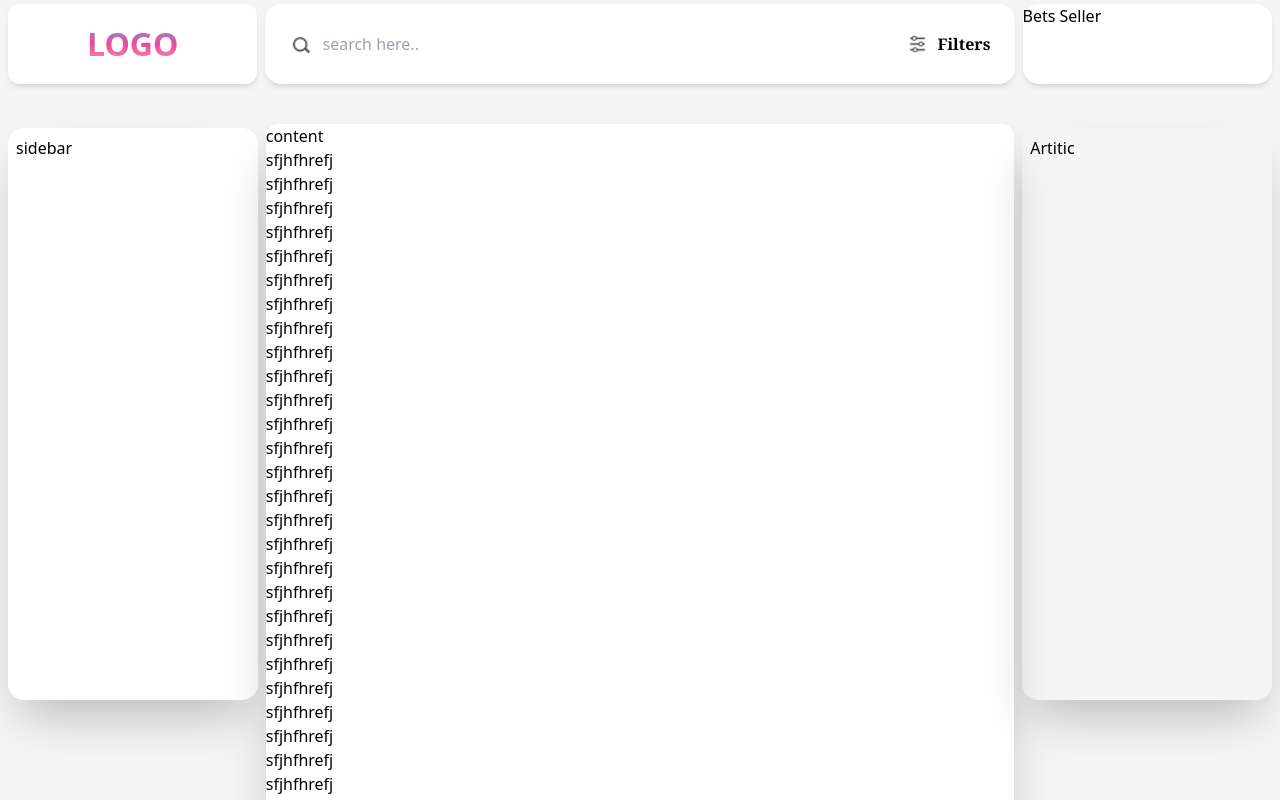
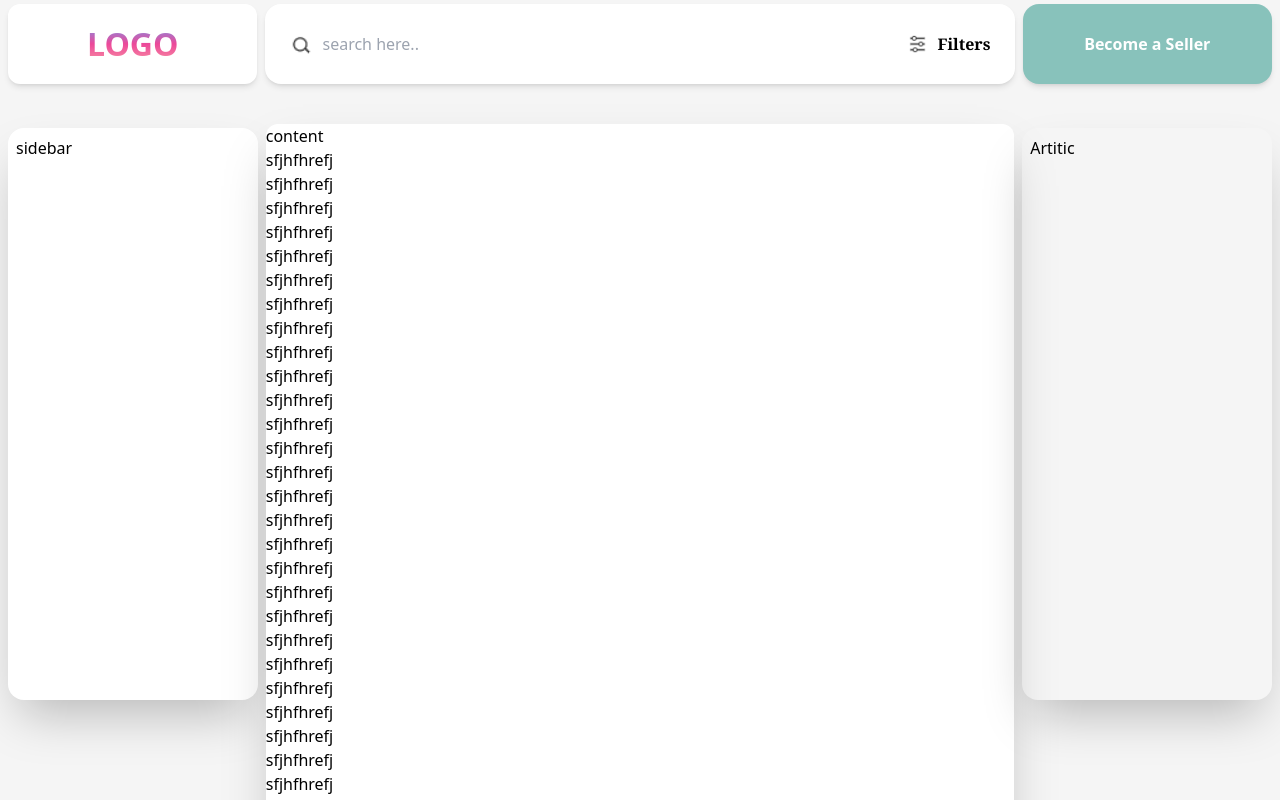
Before and after one commit to Plvishal/-relu_consultancy, a React (Vite) app: page / in a window 1280 px wide. Shown: the top 800 px of the page. Built offline with nearby package versions, Linux system fonts and the light colour scheme.

Commit message:
navbar done

```diff
--- a/src/App.jsx
+++ b/src/App.jsx
@@ -34,8 +34,8 @@ function App() {
               <spna>Filters</spna>
             </div>
           </div>
-          <div className="w-[20%] h-[80px] bg-white shadow-md rounded-2xl">
-            Bets Seller
+          <div className="w-[20%] h-[80px] shadow-md rounded-2xl bg-[#88C2BB] flex justify-center items-center">
+            <span className="text-white font-semibold">Become a Seller</span>
           </div>
         </div>
         <div className="flex  md:flex-row flex-col justify-between w-full gap-2 p-2  ">
```
